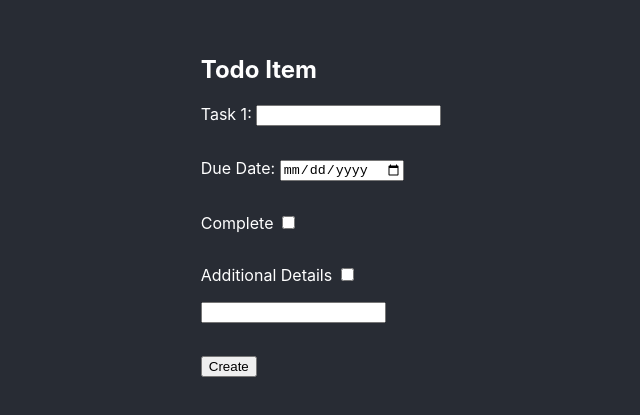
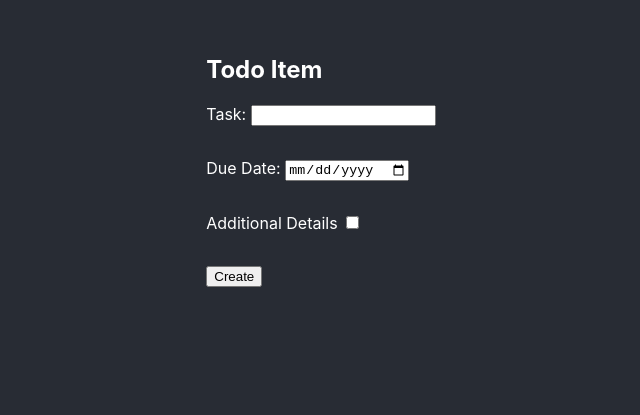
Before and after one commit to mbaier1/todo-list-project, a React (Create React App) app: page / in a window 1280 px wide. Shown: the part 125-540 px from the top of the page, without its empty margins (319-959 px from the left). Built offline with nearby package versions, Linux system fonts and the light colour scheme.

Commit message:
creating initial component for the new todo item and setting up network call structure.

```diff
--- a/src/App.tsx
+++ b/src/App.tsx
@@ -1,9 +1,11 @@
 import React from 'react';
-import TodoItem from './Todo/TodoItem';
+import TodoItem from './todo/TodoItem';
 
 function App() {
   return (
-    <TodoItem />
+    <>
+      <TodoItem />
+    </>
   );
 }
 
--- /dev/null
+++ b/src/Network/CreateTodo.ts
@@ -0,0 +1,6 @@
+const CreateTodo = (description: string, deadline: string, areThereAdditionalDetails: boolean, additionalDetails: string) => {
+
+}
+
+
+export default CreateTodo;
--- a/src/Todo/TodoItem.css
+++ b/src/Todo/TodoItem.css
@@ -10,5 +10,6 @@
 }
 
 .submit-button {
-    padding-top: 2rem;
+    position: relative;
+    margin-top: 1rem;
 }
--- a/src/Todo/TodoItem.tsx
+++ b/src/Todo/TodoItem.tsx
@@ -1,26 +1,46 @@
-import React from 'react';
+import { useState } from 'react';
+import CreateTodo from '../Network/CreateTodo'
 import './TodoItem.css';
 
+const TodoItem = () => {
+    const [ taskDescription, setTastDescription ] = useState<string>('');
+    const [ deadline, setDeadline ] = useState<string>('');
+    const [ areThereAdditionalDetails, setAreThereAdditionalDetails ] = useState<boolean>(false);
+    const [ additionalDetails, setAdditionalDetails ] = useState<string>('');
 
-const TodoItem = () => {
+    const handleTaskDescription = (description: React.ChangeEvent<HTMLInputElement>): void => {
+        setTastDescription(description.target.value)
+    }
+
+    const handleDeadline = (date: React.ChangeEvent<HTMLInputElement>): void => {
+        setDeadline(date.target.value)
+    }
+
+    const handleAreThereAdditionalDetails = (): void => {
+        setAreThereAdditionalDetails(!areThereAdditionalDetails);
+        if(!areThereAdditionalDetails)
+            setAdditionalDetails('')
+    }
+
+    const handleAdditionalDetails = (details: React.ChangeEvent<HTMLInputElement>): void => {
+        setAdditionalDetails(details.target.value);
+    }
+
     return (
         <div className='container'>
             <div className='item'>
                 <h2>Todo Item</h2>
-                <p>Task 1: <input type="text"></input></p>
+                <p>Task: <input type="text" value={taskDescription} onChange={handleTaskDescription}></input></p>
             </div>
             <div className='item'>
-                <p>Due Date: <input type="date"></input></p>
+                <p>Due Date: <input type="date" value={deadline} onChange={handleDeadline}></input></p>
             </div>
             <div className='item'>
-                <p>Complete <input type="checkbox"></input></p>
-            </div>
-            <div className='item'>
-                <p>Additional Details <input type="checkbox"></input></p>
-                <input type="text"></input>
+                <p>Additional Details <input type="checkbox" checked={areThereAdditionalDetails} onClick={handleAreThereAdditionalDetails} ></input></p>
+                {areThereAdditionalDetails && <input type="text" value={additionalDetails} onChange={handleAdditionalDetails}></input>}
             </div>
             <div className='item submit-button'>
-                <button>Create</button>
+                <button onClick={() => {CreateTodo(taskDescription, deadline, areThereAdditionalDetails, additionalDetails)}}>Create</button>
             </div>
         </div>
     )
```
